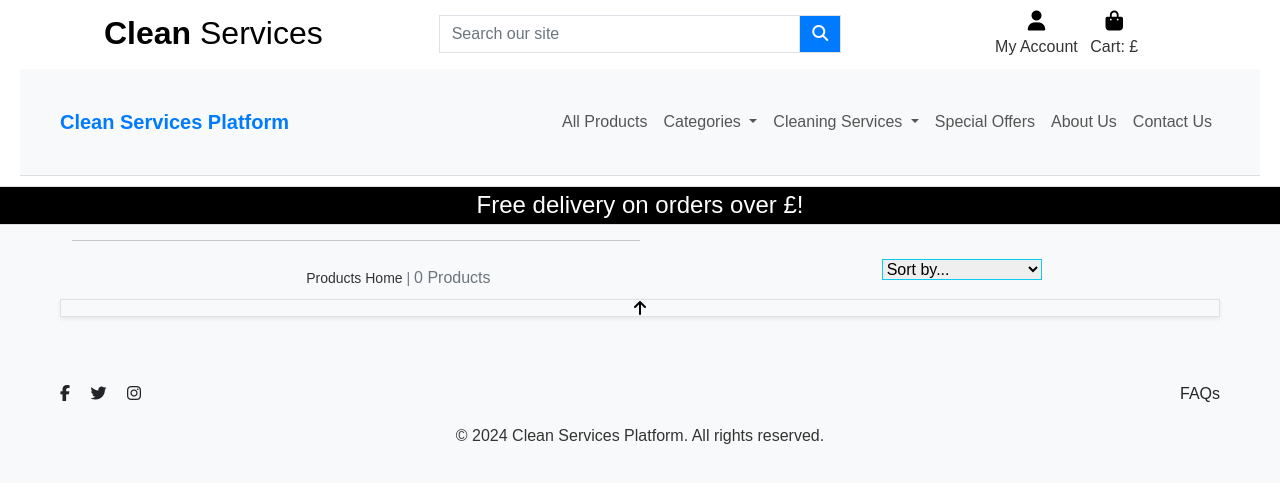
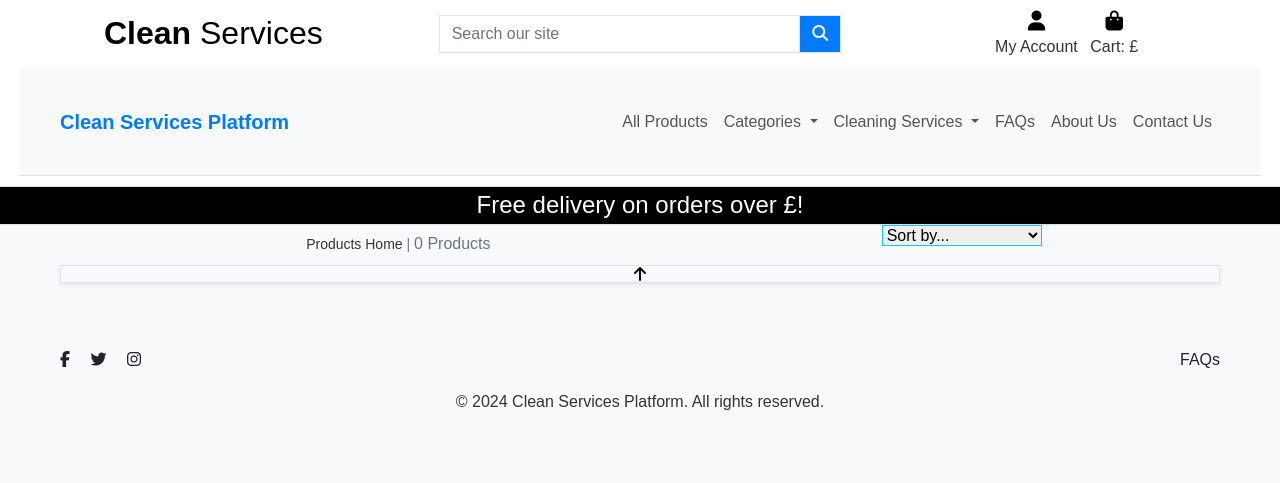
Before and after one commit to jandejager10/clean_services_platform, a Django app: template products/templates/products/products.html in a window 1280 px wide. Shown: the top 483 px of the page. Run offline with Django 3.2, Linux system fonts and the light colour scheme; the template is opened without the code that fills it, so the values that code supplies are empty; parts of the project's set-up code (start-up, migrations or seed data) failed here and were passed over; some libraries are stand-ins or nearby versions.

Commit message:
test pusg

```diff
--- a/products/templates/products/products.html
+++ b/products/templates/products/products.html
@@ -13,7 +13,7 @@
     <div class="overlay"></div>
     <div class="container-fluid">
         <div class="row">
-            <div class="col text-center mt-3">
+            <div class="col text-center mt-2 mt-lg-3 pt-2 pt-lg-3">
                 <h2 class="logo-font">Products</h2>
                 {% for c in current_categories %}
                     <a class="category-badge text-decoration-none" href="{% url 'products:product_list' %}?category={{ c.name }}">
--- a/templates/base.html
+++ b/templates/base.html
@@ -131,7 +131,7 @@
     {% endif %}
 
     <!-- Main Content Section -->
-    <main class="content" style="margin-top: 150px;">
+    <main class="content" style="margin-top: 100px;">
         <div class="container">
             {% block content %}{% endblock %}
         </div>
--- a/templates/includes/main-nav.html
+++ b/templates/includes/main-nav.html
@@ -22,7 +22,7 @@
               </div>
           </li>
           <li class="nav-item">
-              <a class="nav-link" href="{% url 'promotions:offers' %}">Special Offers</a>
+            <a class="nav-link" href="{% url 'faq:faq_list' %}">FAQs</a>
           </li>
           <li class="nav-item">
               <a class="nav-link" href="{% url 'home:about' %}">About Us</a>
--- a/templates/includes/mobile-top-header.html
+++ b/templates/includes/mobile-top-header.html
@@ -30,7 +30,7 @@
                 </div>
             </li>
             <li class="nav-item">
-                <a class="nav-link" href="{% url 'promotions:offers' %}">Special Offers</a>
+                <a class="nav-link" href="{% url 'faq:faq_list' %}">FAQs</a>
             </li>
             <li class="nav-item">
                 <a class="nav-link" href="{% url 'home:about' %}">About Us</a>
```
Also changed, not shown: static/images/favicon.ico (added).
